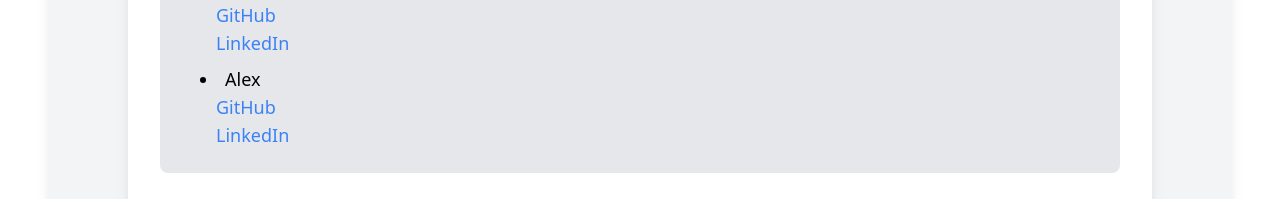
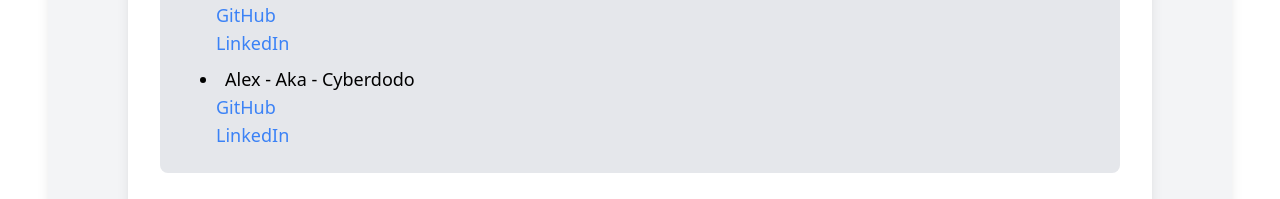
Before and after one commit to Daimyo-Sama/Kratos-Rental, a React (Vite) app in the folder client/: page /about-us in a window 1280 px wide. Shown: the part 5499-5698 px from the top of the page. Built offline with nearby package versions, Linux system fonts and the light colour scheme; no server answers.

Commit message:
update profil et abous us(mon nom)

```diff
--- a/client/src/pages/AboutUsPage.jsx
+++ b/client/src/pages/AboutUsPage.jsx
@@ -276,9 +276,7 @@
         </section>
 
         <section className="mb-8 bg-gray-200 p-6 rounded-lg">
-          <h2 className="text-2xl font-semibold mb-4 text-indigo-500">
-            Tools
-          </h2>
+          <h2 className="text-2xl font-semibold mb-4 text-indigo-500">Tools</h2>
           <div className=" flex flex-col md:flex-row">
             <aside className="flex-1 flex flex-wrap max-w-1/2 bg-blue-50 p-4 rounded-lg mb-4 md:mb-0">
               <div className=" flex-grow">
@@ -296,8 +294,8 @@
                     styles.
                   </li>
                   <li>
-                  Backend: Mongoose for dat modeling, Node.js with Express for handling server-side logic
-                  and APIs.
+                    Backend: Mongoose for dat modeling, Node.js with Express for
+                    handling server-side logic and APIs.
                   </li>
                   <li>
                     Database: MongoDB for flexible and scalable data management.
@@ -307,8 +305,8 @@
                     sessions.
                   </li>
                   <li>
-                  Payment Processing: Integrated with PayPal Sandbox SDK and API
-                  for secure transactions.
+                    Payment Processing: Integrated with PayPal Sandbox SDK and
+                    API for secure transactions.
                   </li>
                 </ul>
               </div>
@@ -349,7 +347,6 @@
                   </div>
                 </div>
               </div>
-
             </aside>
             <aside className="flex-shrink-0 md:ml-8 bg-gray-300 p-4 rounded-lg max-w-1/2">
               <div className="flex flex-col gap-4 items-center">
@@ -431,7 +428,7 @@
               </ul>
             </li>
             <li>
-              Alex
+              Alex - Aka - Cyberdodo
               <ul className="list-none pl-4">
                 <li>
                   <a href="https://github.com/alex" className="text-blue-500">
@@ -448,7 +445,6 @@
                 </li>
               </ul>
             </li>
-
           </ul>
         </section>
       </div>
```
Lines whose indentation alone changed are shown as unchanged.
